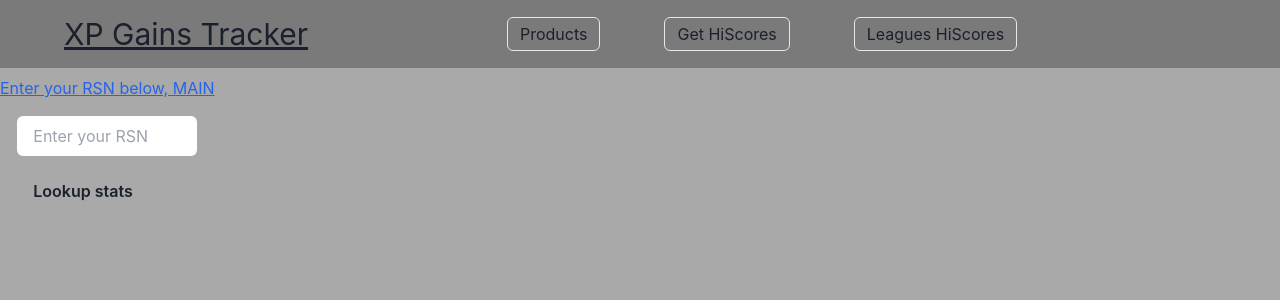
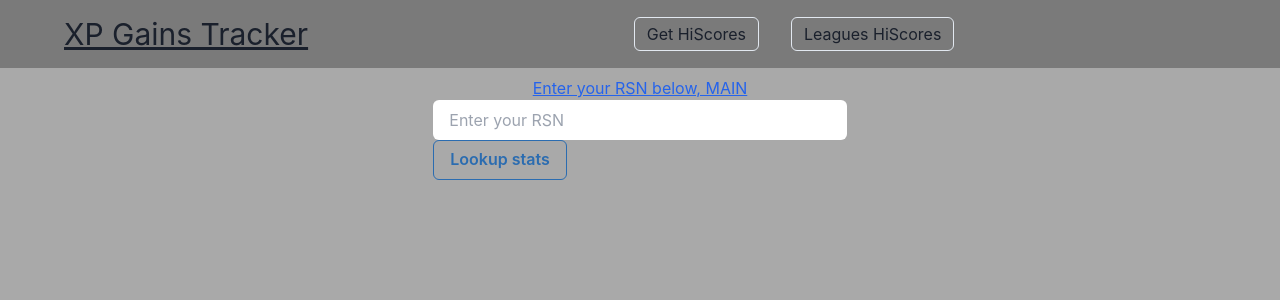
Before and after one commit to kevindarbydev/OSRS-Express-Vite, a React (Vite) app in the folder client/: page /HiScores in a window 1280 px wide. Shown: the top 300 px of the page. Built offline with nearby package versions, Linux system fonts and the light colour scheme.

Commit message:
skill grid re-impl

```diff
--- a/client/src/components/Layout.tsx
+++ b/client/src/components/Layout.tsx
@@ -1,5 +1,6 @@
 import React from 'react';
 import Header from './header/Header';
+import { Grid } from '@chakra-ui/react';
 
 interface Props {
   children: React.ReactNode;
@@ -10,7 +11,7 @@ const Layout: React.FC<Props> = ({ children }) => {
     <>
       <Header margin="4rem" />
       <main>
-        <div className="flex">{children}</div>
+        <Grid className="flex">{children}</Grid>
       </main>
     </>
   );
--- a/client/src/components/SkillCard.tsx
+++ b/client/src/components/SkillCard.tsx
@@ -1,20 +1,6 @@
 
 import ProgressBar from "./ProgressBar";
-import { Box, Grid, Image, Text } from "@chakra-ui/react";
-
-// const useStyles = makeStyles((theme) => ({
-//   paper: {
-//     padding: theme.spacing(2),
-//     textAlign: "right",
-//     backgroundColor: "lightgrey",
-//     width: "170px",
-//     height: "220px",
-//   },
-//   img: {
-//     float: "left",
-//     marginTop: "3rem",
-//   },
-// }));
+import { Box, Grid, GridItem, Image, Text } from "@chakra-ui/react";
 
 interface Props {
   skill: {
@@ -28,45 +14,45 @@ interface Props {
 }
 
 const SkillCard = ({ skill }: Props) => {
-  const classes = useStyles();
-  //
+
+
   return (
     <>
-      <Grid xs={4} md={2} key={skill.name}>
       {skill.name !== "overall" ? (
-          <Box className={classes.paper}>
+        <GridItem
+          backgroundColor="beige"
+          padding={2}
+          borderRadius={10}
+          paddingBottom={2}
+        >
           <Image
             src={`/skill-icons/${skill.name}_icon.png`}
             alt={`${skill.name} icon`}
-              className={classes.img}
             width={26}
             height={34}
           />
-            <Text fontSize="h6">{skill.name}</Text>
-            <Text variant="subtitle1" className="opacity-60">
+          <Text fontSize="h3">{skill.name}</Text>
+          <Text fontSize="h3" className="opacity-60">
             Rank: <span className="opacity-100">{skill.data.rank}</span>
           </Text>
-            <Text variant="subtitle1" className="opacity-60">
+          <Text fontSize="h3" className="opacity-60">
             Level: <span className="opacity-100">{skill.data.level}</span>
           </Text>
           <Text variant="subtitle1" className="opacity-60">
             XP: <span className="opacity-100">{skill.data.xp}</span>
           </Text>
           <ProgressBar xp={skill.data.xp} level={skill.data.level} />
-          </Box>
+        </GridItem>
       ) : (
-          <Box className={classes.paper}>
+        <GridItem backgroundColor="teal">
           <Text variant="h6">{skill.name}</Text>
           <Text variant="subtitle1">Rank: {skill.data.rank}</Text>
-            <Text variant="subtitle1">
-              Level: {skill.data.level}
-            </Text>
+          <Text variant="subtitle1">Level: {skill.data.level}</Text>
           <Text variant="subtitle1" className="mb-6">
             XP: {skill.data.xp}
           </Text>
-          </Box>
+        </GridItem>
       )}
-      </Grid>
     </>
   );
 };
--- a/client/src/components/SkillsGrid.tsx
+++ b/client/src/components/SkillsGrid.tsx
@@ -12,15 +12,15 @@ interface Props {
 }
 const SkillsGrid = ({ skillsData }: Props) => {
   return (
-    <Grid>
-      {Object.entries(skillsData).map(([skillName, skillData]) => (
-        <>
+    <Grid margin="0 2rem 0 rem" h='400px' templateColumns="repeat(8, 1fr)" templateRows="repeat(4,1fr)" gap={6}>
+      <>
+        {Object.entries(skillsData).map(([skillName, skillData]) => (
           <SkillCard
             key={skillName}
             skill={{ name: skillName, data: skillData }}
           />
-        </>
-      ))}
+        ))}
+      </>
     </Grid>
   );
 };
--- a/client/src/components/header/Header.tsx
+++ b/client/src/components/header/Header.tsx
@@ -1,13 +1,7 @@
-import React from 'react';
-
 import Logo from './logo';
 import NavItems from './navItems';
 
-interface Props {
-  margin: string;
-}
-
-const Header: React.FC<Props> = ({ margin }) => {
+const Header = () => {
   return (
     <div style={{ backgroundColor: "rgba(51, 51, 51, 0.4)" }}>
       <nav className="flex flex-row items-center justify-between flex-1">
@@ -17,7 +11,7 @@ const Header: React.FC<Props> = ({ margin }) => {
 
         </a>
         <div className="flex-auto flex flex-row justify-center my-4">
-          <NavItems margin={margin} />
+          <NavItems />
         </div>
       </nav>
     </div>
--- a/client/src/components/header/navItems.tsx
+++ b/client/src/components/header/navItems.tsx
@@ -1,24 +1,10 @@
-import React from "react";
-
-interface Props {
-  margin: string;
-}
-
-const NavItems: React.FC<Props> = ({ margin }) => {
+const NavItems = () => {
   return (
     <>
-      <a href="/products">
+      <a href="/Hiscores">
         <div
-          className="border rounded-md py-1 px-3 cursor-pointer hover:bg-gray-100"
-          style={{ marginRight: margin }}
-        >
-          Products
-        </div>
-      </a>
-      <a href="/hiscores">
-        <div
-          className="border rounded-md py-1 px-3 cursor-pointer hover:bg-gray-100"
-          style={{ marginRight: margin }}
+          className="border rounded-md py-1 px-3 cursor-pointer hover:bg-gray-100 lg:mr-8"
+
         >
           Get HiScores
         </div>
@@ -26,7 +12,6 @@ const NavItems: React.FC<Props> = ({ margin }) => {
       <a href="/Leagues">
         <div
           className="border rounded-md py-1 px-3 cursor-pointer hover:bg-gray-100"
-          style={{ marginRight: margin }}
         >
           Leagues HiScores
         </div>
--- a/client/src/main.tsx
+++ b/client/src/main.tsx
@@ -3,7 +3,7 @@ import ReactDOM from 'react-dom/client'
 import App from './App.tsx'
 import { ChakraProvider } from "@chakra-ui/react";
 import './index.css'
-import Lookup from "./pages/HiScores.tsx";
+import Hiscores from "./pages/Hiscores.tsx";
 import Leagues from "./pages/Leagues.tsx";
 
 
@@ -13,7 +13,7 @@ ReactDOM.createRoot(document.getElementById("root")!).render(
       <Routes>
         <Route path="/" element={<App />} />
         <Route path="leagues" element={<Leagues />} />
-        <Route path="hiscores" element={<Lookup />} />
+        <Route path="HiScores" element={<Hiscores />} />
       </Routes>
     </BrowserRouter>
   </ChakraProvider>
--- a/client/src/pages/HiScores.tsx
+++ b/client/src/pages/HiScores.tsx
@@ -1,7 +1,7 @@
 import { useState, useEffect, FormEvent } from "react";
 import Layout from "../components/Layout";
 import SkillsGrid from "../components/SkillsGrid";
-import { Input, Text, Button } from "@chakra-ui/react";
+import { Input, Text, Button, Grid } from "@chakra-ui/react";
 
 // interface Bosses {
 //   [key: string]: {
@@ -9,7 +9,7 @@ import { Input, Text, Button } from "@chakra-ui/react";
 //     kills: number;
 //   };
 // }
-const HiScores = () => {
+const Hiscores = () => {
   const [rsn, setRsn] = useState("");
   const [playerData, setPlayerData] = useState(null);
   const [bossKc, setBossKc] = useState(null);
@@ -44,29 +44,27 @@ const HiScores = () => {
               id="outlined-basic"
               placeholder="Enter your RSN"
               variant="outlined"
-              style={{ width: "180px", margin: "1rem 0", display: "flex" }}
               value={rsn}
               onChange={(event) => setRsn(event.target.value)}
             />
             <Button
-              variant="contained"
+              variant="outline"
+              colorScheme="blue"
               onClick={handleLookupHiScores}
               type="submit"
             >
               Lookup stats{" "}
             </Button>
           </form>
-          <div className="w-full flex">
-            {playerData && (
-              <>
-                <SkillsGrid skillsData={playerData} />
-              </>
-            )}
-          </div>
         </div>
+        {playerData && (
+          <>
+            <SkillsGrid skillsData={playerData} />
+          </>
+        )}
       </Layout>
     </>
   );
 };
 
-export default HiScores;
+export default Hiscores;
--- a/client/src/pages/Leagues.tsx
+++ b/client/src/pages/Leagues.tsx
@@ -48,9 +48,7 @@ const Leagues = () => {
               Lookup stats{" "}
             </Button>
           </form>
-          <div className="w-full flex">
             <LeagueStats />
-          </div>
         </div>
       </Layout>
     </>
```
Lines whose indentation alone changed are shown as unchanged.
